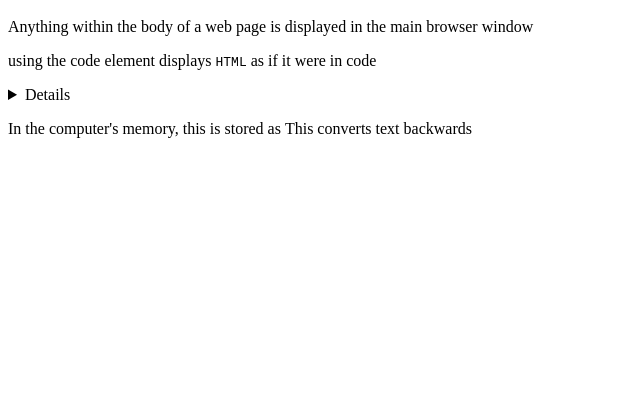
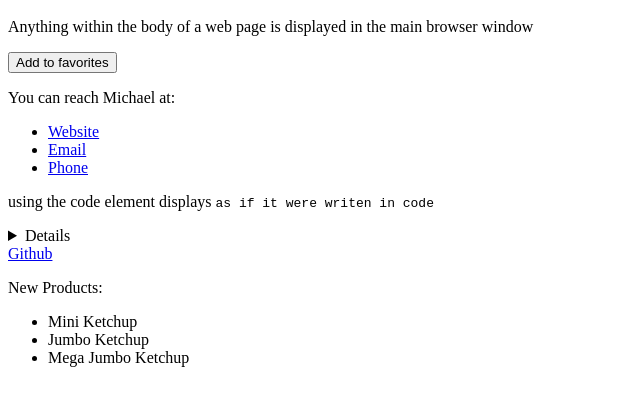
Before and after one commit to JacksoonHayes/WEB503-Lab-1-22, a website: page src/index.html in a window 1280 px wide. Shown: the part 120-526 px from the top of the page, without its empty margins (0-640 px from the left). Drawn offline with Linux system fonts and the light colour scheme.

Commit message:
Added more elements

```diff
--- a/src/index.html
+++ b/src/index.html
@@ -15,14 +15,35 @@
          in the main browser window</p>
         <script src="index.js" async defer></script>
 
-   <p> using the code element displays <code>HTML</code> as if it were in code</p>
+<button class="favorite_styled"
+        type="button">
+    Add to favorites
+</button>
+<p>You can reach Michael at:</p>
+
+<ul>
+  <li><a href="https://example.com">Website</a></li>
+  <li><a href="mailto:m.bluth@example.com">Email</a></li>
+  <li><a href="tel:+123456789">Phone</a></li>
+</ul>
+
+<p> using the code element displays <code>as if it were writen in code</code></p>
 
    <details>
     <summary>Details</summary>
     Details and summary elements are used to show details.
-   </details>
+</details>
 
-   <p>In the computer's memory, this is stored as <bdo dir="ltr">This converts text backwards</bdo></p>
+<a href="https://www.github.com">
+    Github
+  </a>
+
+  <p>New Products:</p>
+  <ul>
+      <li><data value="398">Mini Ketchup</data></li>
+      <li><data value="399">Jumbo Ketchup</data></li>
+      <li><data value="400">Mega Jumbo Ketchup</data></li>
+  </ul>
 
     </body>
 </html>
```
Also changed, not shown: src/index.css (line endings or trailing spaces).
